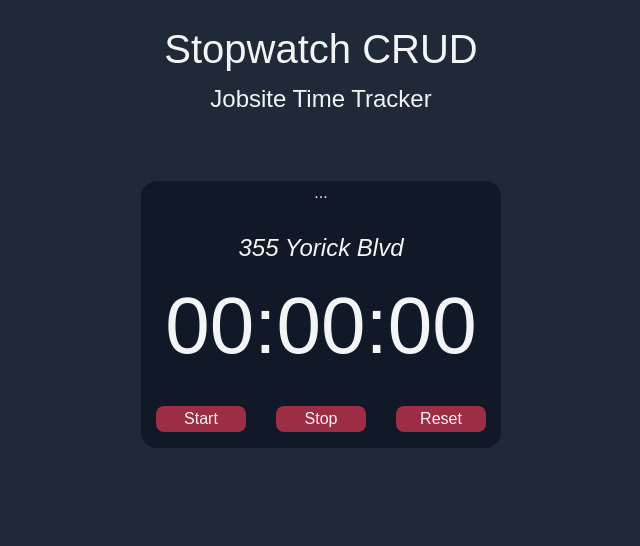
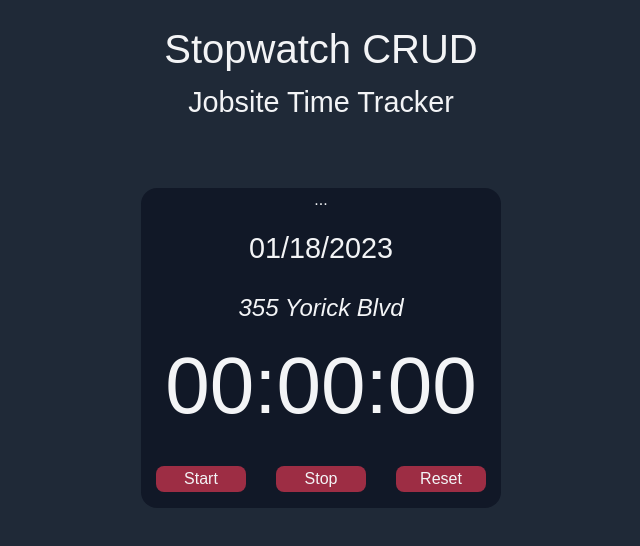
Before and after one commit to dyella/jobsite-timer-app, a plain HTML site: page index.html in a window 1280 px wide. Shown: the whole page, without its empty margins (319-959 px from the left). Drawn offline with nearby package versions, Linux system fonts and the light colour scheme.

Commit message:
Update
Added 'display current date'

```diff
--- a/index.html
+++ b/index.html
@@ -28,7 +28,11 @@
             </div>
         </div>
 
+        <div id="date"></div>
+
         <div id="jobsite-name">355 Yorick Blvd</div>
+
+
         <!-- <div id="time" class="time">00:00:00</div>
         <form action="javascript:void(0);" method="POST" onsubmit="app.Add()">
             <input type="text" id="jobsite-name" placeholder="355 Yorick Avenue">
--- a/script.js
+++ b/script.js
@@ -124,3 +124,20 @@ var menuContent = document.querySelector(".menu-content");
 menuIcon.addEventListener("click", function () {
     menuContent.style.display = (menuContent.style.display === "block") ? "none" : "block";
 });
+
+function displayDate() {
+    var currentDate = new Date();
+    var date = currentDate.getDate();
+    var month = currentDate.getMonth() + 1; // JavaScript months start at 0, so we add 1
+    var year = currentDate.getFullYear();
+    var dateDiv = document.getElementById("date");
+
+    month = (month < 10 ? "0" : "") + month;
+    date = (date < 10 ? "0" : "") + date;
+
+    dateDiv.innerHTML = month + "/" + date + "/" + year;
+}
+
+displayDate();
+
+setInterval(displayDate, 86400000);  // 24*60*60*1000
--- a/style.css
+++ b/style.css
@@ -22,7 +22,7 @@ body {
 }
 
 .title p {
-    font-size: 150%;
+    font-size: 180%;
 }
 
 .watch {
@@ -36,9 +36,15 @@ body {
 }
 
 #jobsite-name {
-    padding-top: 25px;
+    padding-top: 20px;
     font-size: 150%;
     font-style: italic;
+}
+
+#date {
+    padding-top: 15px;
+    font-size: 180%;
+    text-align: center;
 }
 
 .time {
```
